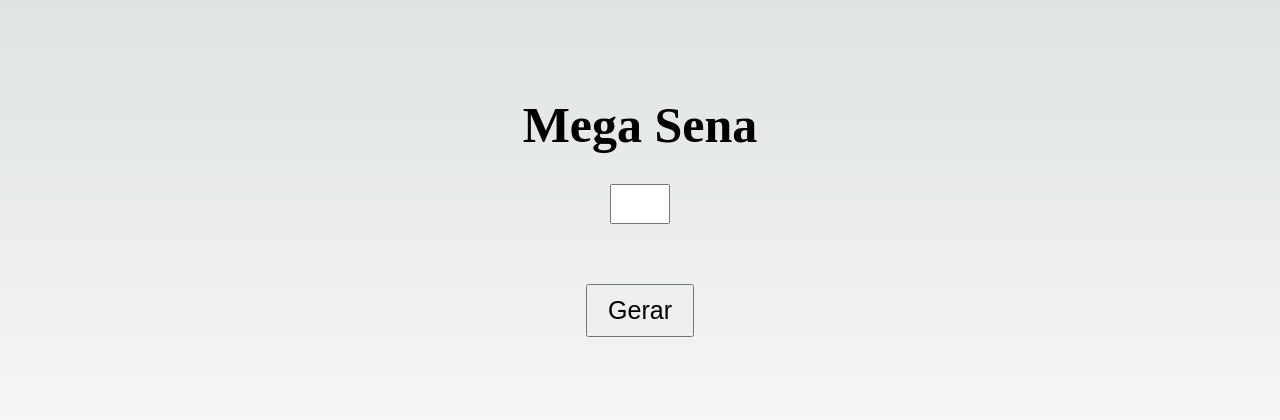
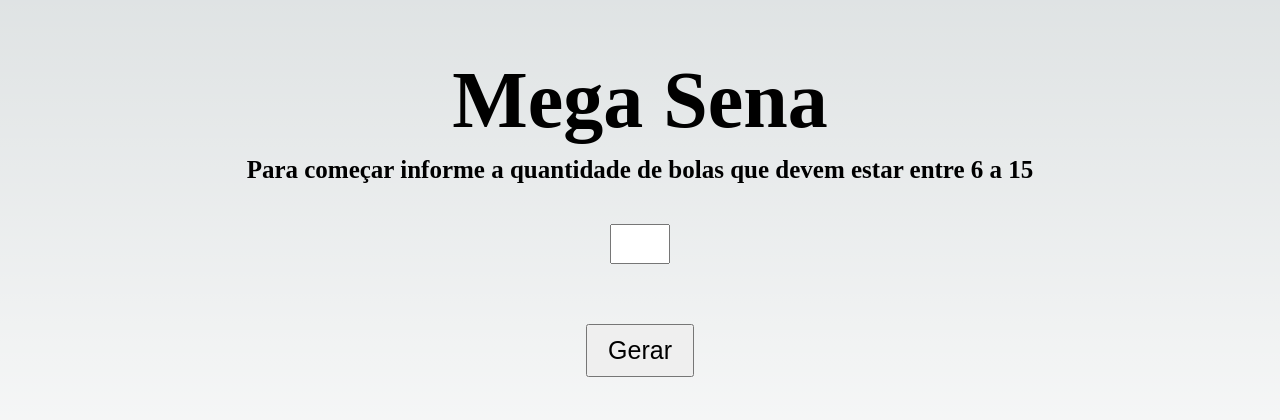
Before and after one commit to ednosmab/mega_sena, a Next.js app: page / in a window 1280 px wide. Shown: the part 184-604 px from the top of the page. Built offline with nearby package versions, Linux system fonts and the light colour scheme.

Commit message:
incluindo informativo de como jogar

```diff
--- a/pages/index.jsx
+++ b/pages/index.jsx
@@ -4,7 +4,8 @@ export default function Home() {
   return (
     <div className="container">
       <h1>Mega Sena</h1>
-        <DisplaySorteio/>
+      <h2>Para começar informe a quantidade de bolas que devem estar entre 6 a 15</h2>
+      <DisplaySorteio/>
     </div>
   );
 }
--- a/styles/globals.css
+++ b/styles/globals.css
@@ -49,9 +49,12 @@
     flex-direction: column;
 }
 .container h1 {
-    font-size: 5rem;
+    font-size: 8rem;
 }
-
+.container h2 {
+    margin: 1rem 0;
+    font-size: 2.5rem;
+}
 @media (prefers-color-scheme: dark) {
     :root {
         --foreground-rgb: 255, 255, 255;
```
